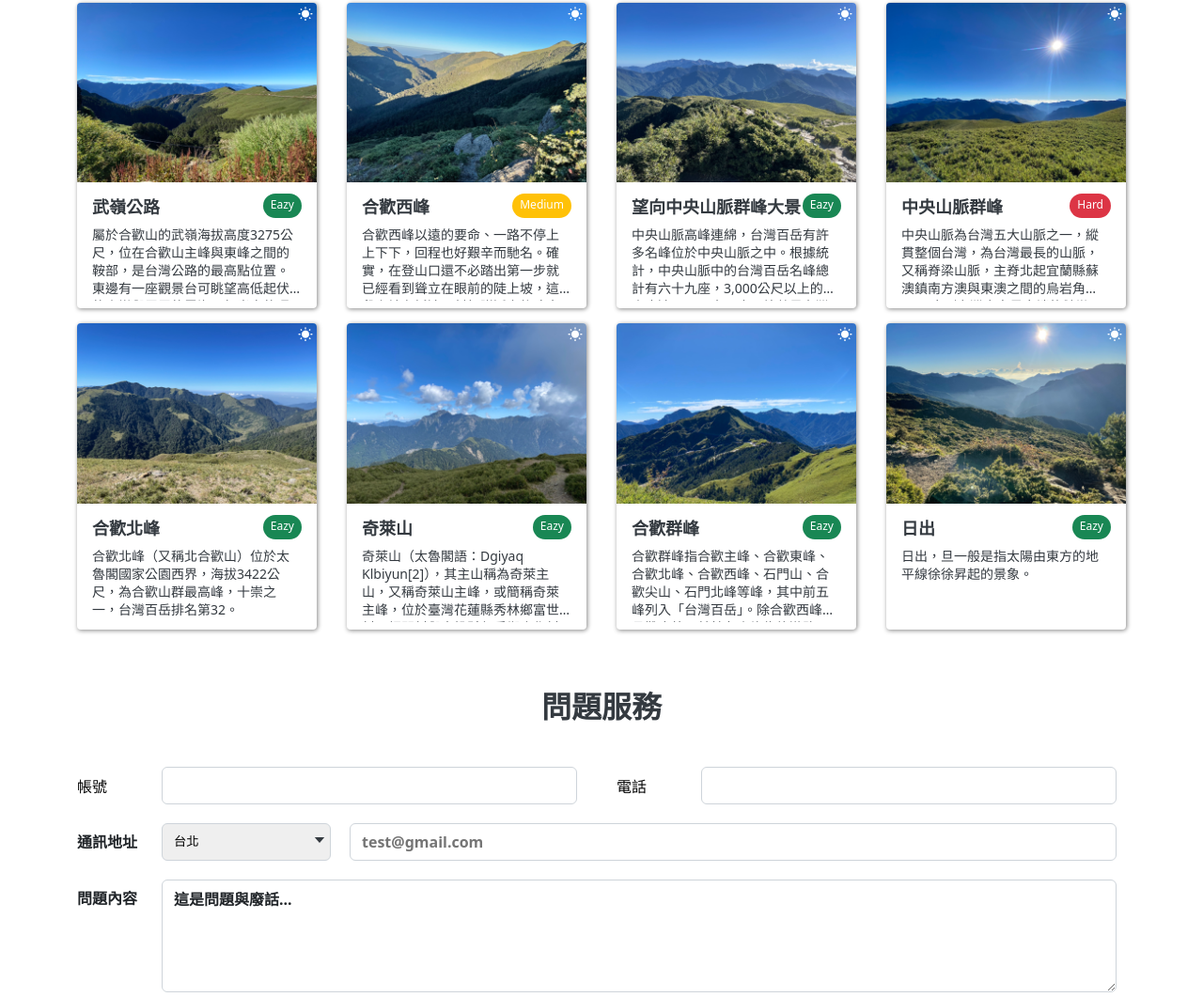
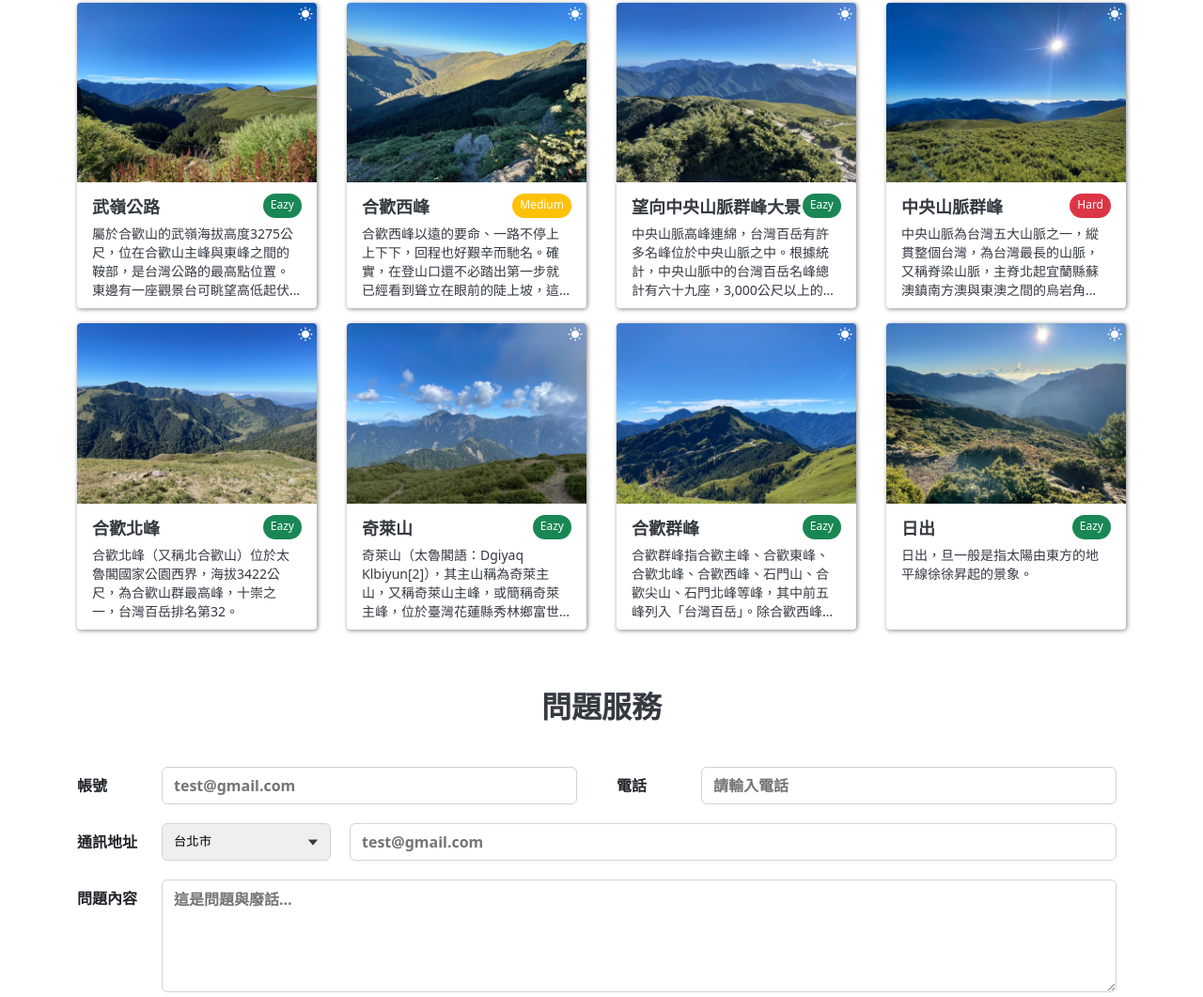
Before and after one commit to Arakhus/Arakhus.github.io, a plain HTML site: page front_end_HW/HW3/index.html in a window 1280 px wide. Shown: the part 1491-2552 px from the top of the page at 94% size. Drawn offline with Linux system fonts and the light colour scheme.

Commit message:
fix text warpper, form font, arrow.

```diff
--- a/front_end_HW/HW3/index.html
+++ b/front_end_HW/HW3/index.html
@@ -88,7 +88,7 @@
                 <div class="font-album-title text-nowrap">武嶺公路</div>
                 <div class="font-album-lv p-4-8 chip bg-g">Eazy</div>
               </div>
-              <div class="font-album-content p-4-16 text-wrapper">
+              <div class="font-album-content p-2-16 text-wrapper">
                 屬於合歡山的武嶺海拔高度3275公尺，位在合歡山主峰與東峰之間的鞍部，是台灣公路的最高點位置。東邊有一座觀景台可眺望高低起伏的山巒與層層的雲海，無光害的環境更是夜間觀星的最佳地點。冬季時還會飄下片片白雪，營造出銀色世界，吸引許多民眾到此遊賞。
               </div>
             </div>
@@ -104,7 +104,7 @@
                 <div class="font-album-title text-nowrap">合歡西峰</div>
                 <div class="font-album-lv p-4-8 chip bg-yellow">Medium</div>
               </div>
-              <div class="font-album-content p-4-16 text-wrapper">
+              <div class="font-album-content p-2-16 text-wrapper">
                 合歡西峰以遠的要命、一路不停上上下下，回程也好艱辛而馳名。確實，在登山口還不必踏出第一步就已經看到聳立在眼前的陡上坡，這段上坡在抵達反射板附近之後才會稍稍和緩，然後通往合歡北峰。短短2.2公里已經使人迷醉，武陵四秀、南湖中央尖、奇萊主北清晰可見，有時甚至可以看見雲海，美不勝收。
               </div>
             </div>
@@ -122,7 +122,7 @@
                 </div>
                 <div class="font-album-lv p-4-8 chip bg-g">Eazy</div>
               </div>
-              <div class="font-album-content p-4-16 text-wrapper">
+              <div class="font-album-content p-2-16 text-wrapper">
                 中央山脈高峰連綿，台灣百岳有許多名峰位於中央山脈之中。根據統計，中央山脈中的台灣百岳名峰總計有六十九座，3,000公尺以上的高山也達一百八十一座，總數是台灣五大山脈之冠。
               </div>
             </div>
@@ -139,7 +139,7 @@
                 <div class="font-album-title text-nowrap">中央山脈群峰</div>
                 <div class="font-album-lv p-4-8 chip bg-r">Hard</div>
               </div>
-              <div class="font-album-content p-4-16 text-wrapper">
+              <div class="font-album-content p-2-16 text-wrapper">
                 中央山脈為台灣五大山脈之一，縱貫整個台灣，為台灣最長的山脈，又稱脊梁山脈，主脊北起宜蘭縣蘇澳鎮南方澳與東澳之間的烏岩角[1]，南到台灣本島最南端的鵝鑾鼻，呈北北東至南南西走向，將台灣全島分成了西大、東小不對稱的兩半，台灣東部地勢較險峻，西部則較寬緩。中央山脈也是台灣各大河川水系流往太平洋與台灣海峽的東西主要分水嶺，有「台灣屋脊」之稱。中央山脈又因為發揮阻擋功能而減弱甚至抵消從東太平洋或南太平洋侵台的颱風及熱帶氣旋的作用，使人口稠密、工商業較繁榮的台灣西部多次倖免於難，因此又被臺灣民間及媒體稱為「護國神山」
               </div>
             </div>
@@ -158,7 +158,7 @@
                 <div class="font-album-title text-nowrap">合歡北峰</div>
                 <div class="font-album-lv p-4-8 chip bg-g">Eazy</div>
               </div>
-              <div class="font-album-content p-4-16 text-wrapper">
+              <div class="font-album-content p-2-16 text-wrapper">
                 合歡北峰（又稱北合歡山）位於太魯閣國家公園西界，海拔3422公尺，為合歡山群最高峰，十崇之一，台灣百岳排名第32。
               </div>
             </div>
@@ -174,7 +174,7 @@
                 <div class="font-album-title text-nowrap">奇萊山</div>
                 <div class="font-album-lv p-4-8 chip bg-g">Eazy</div>
               </div>
-              <div class="font-album-content p-4-16 text-wrapper">
+              <div class="font-album-content p-2-16 text-wrapper">
                 奇萊山（太魯閣語：Dgiyaq
                 Klbiyun[2]），其主山稱為奇萊主山，又稱奇萊山主峰，或簡稱奇萊主峰，位於臺灣花蓮縣秀林鄉富世村、銅門村與南投縣仁愛鄉合作村之間，標高3,560公尺，台灣百岳排名第20，地處中央山脈主稜北段，山頂有編號5984的三等三角點。儘管稱為奇萊山的「主山」或「主峰」，但其高度卻低於北側在中央山脈主稜脈往東的分支脈上，有一等三角點的奇萊山最高峰奇萊主山北峰（標高3,607公尺）。「奇萊」一詞原為台灣原住民撒奇萊雅族（撒奇萊雅語：Sakizaya、Sakidaya）台語音譯簡稱，以族名稱族人居住的花蓮平原為奇萊，內陸深山中的祖山為奇萊山。清治及日治初期地圖標示為「岐萊主山」，[3]在日治、聯勤、經建的舊版地圖標示的漢字「奇」之上有加草字頭標為「䓫萊主山」。
               </div>
@@ -191,7 +191,7 @@
                 <div class="font-album-title text-nowrap">合歡群峰</div>
                 <div class="font-album-lv p-4-8 chip bg-g">Eazy</div>
               </div>
-              <div class="font-album-content p-4-16 text-wrapper">
+              <div class="font-album-content p-2-16 text-wrapper">
                 合歡群峰指合歡主峰、合歡東峰、合歡北峰、合歡西峰、石門山、合歡尖山、石門北峰等峰，其中前五峰列入「台灣百岳」。除合歡西峰稍具難度外，其餘各山均為旅遊路程，各峰登山口均位於14甲
                 線合歡山莊附近，位置易找。
               </div>
@@ -209,7 +209,7 @@
                 <div class="font-album-title text-nowrap">日出</div>
                 <div class="font-album-lv p-4-8 chip bg-g">Eazy</div>
               </div>
-              <div class="font-album-content p-4-16 text-wrapper">
+              <div class="font-album-content p-2-16 text-wrapper">
                 日出，旦一般是指太陽由東方的地平線徐徐昇起的景象。
               </div>
             </div>
@@ -229,21 +229,23 @@
         <div class="h-60 align-center gap-x-32">
           <div class="align-center w-100p">
             <div class="w-80">
-              <div class="form-item-start font-16">帳號</div>
+              <div class="form-item-start font-form-item">帳號</div>
             </div>
             <div class="align-center flex-grow h-60 p-10">
               <input
                 class="form-border h-40 w-100p p-6-12 font-form-content"
+                placeholder="test@gmail.com"
                 type="text"
               />
             </div>
           </div>
 
           <div class="align-center w-100p">
-            <div class="form-item-start font-16 w-80">電話</div>
+            <div class="form-item-start font-form-item w-80">電話</div>
             <div class="align-center flex-grow h-60 p-10">
               <input
                 class="form-border h-40 w-100p p-6-12 font-form-content"
+                placeholder="請輸入電話"
                 type="text"
               />
             </div>
@@ -252,16 +254,19 @@
 
         <div class="h-60 align-center">
           <div class="align-center w-80">
-            <div class="form-item-start font-16 font-form-content">
+            <div class="form-item-start font-form-item font-form-item">
               通訊地址
             </div>
           </div>
           <div class="align-center w-200 p-10 post-relative">
-            <select class="form-border h-40 apperance-none w-100p p-6-12">
-              <option value="">台北</option>
-              <option value="">新北</option>
+            <select
+              class="bg-arrow form-border h-40 apperance-none w-100p p-6-12"
+            >
+              <option calss="font-option" value="">台北市</option>
+              <option calss="font-option" value="">新北市</option>
+              <option calss="font-option" value="">台中市</option>
+              <option calss="font-option" value="">高雄市</option>
             </select>
-            <img class="d-block arrow-pos" src="./img/arrow.svg" alt="" />
           </div>
           <div class="align-center flex-grow p-10">
             <input
@@ -274,16 +279,13 @@
 
         <div class="h-140 d-flex">
           <div class="w-80 h-60 align-center">
-            <div class="form-item-start font-16 font-form-content">
-              問題內容
-            </div>
+            <div class="form-item-start font-16 font-form-item">問題內容</div>
           </div>
           <div class="h-140 align-center flex-grow p-10">
             <textarea
               class="form-border h-100p w-100p p-6-12 font-form-content"
-            >
-這是問題與廢話...</textarea
-            >
+              placeholder="這是問題與廢話..."
+            ></textarea>
           </div>
         </div>
 
--- a/front_end_HW/HW3/style-margin-pad.css
+++ b/front_end_HW/HW3/style-margin-pad.css
@@ -43,6 +43,9 @@
 .p-4-8{
     padding: 4px 8px;
 }
+.p-2-16{
+    padding: 2px 16px;
+}
 /* ---------------------- */
 .pb-32{
     padding-bottom: 32px;
@@ -62,7 +65,6 @@
 
 /* ====================== */
 /* ====================== */
-
 
 
 /* ---------------------- */
--- a/front_end_HW/HW3/style-text.css
+++ b/front_end_HW/HW3/style-text.css
@@ -47,13 +47,12 @@
 }
 .font-weight-bold{
     font-weight: 700;
+}
 
-}
 .font-album-title{
     color: #343A40;
     font-size: 18px;
     font-weight: 700;
-
 }
 
 .font-album-lv{
@@ -73,7 +72,6 @@
     font-style: normal;
     color: #343A40;
     font-size: 14px;
-    line-height: 19px;
     font-weight: 400;
 }
 
@@ -86,9 +84,7 @@
     line-height: 44px;
 }
 
-.font-w-700{
-    font-weight: 700;
-}
+
 .footer-underline{
     text-decoration: none;
 
@@ -113,6 +109,13 @@
     font-size: 16px;
     line-height: 28px;
     color: #212529;
+}
+.font-option{
+    font-family: Noto Sans;
+    font-size: 16px;
+    font-weight: 700;
+    letter-spacing: 0em;
+    text-align: left;
 
 }
 .font-footer{
@@ -124,6 +127,7 @@
     text-align: left;
     color: #fff;
 }
+
 .font-footer-link{
     font-family: Noto Sans;
     font-size: 16px;
--- a/front_end_HW/HW3/style.css
+++ b/front_end_HW/HW3/style.css
@@ -54,7 +54,16 @@ h1{
     padding: 389px 0 0 0;
 
 }
-
+.bg-arrow{
+    background-image: url(./img/arrow.svg);
+    /* height: 810px; */
+    background-repeat: no-repeat;
+    background-size: 12px 8px;
+    right: 10px;
+    align-items: center;
+    padding-right: 0;
+    background-position: center right 12px;
+}
 .bg-mt2{
     background-image: url(./img/mt2.png);
     background-size: 100%;
```
Also changed, not shown: front_end_HW/HW3/style-color.css (line endings or trailing spaces).
